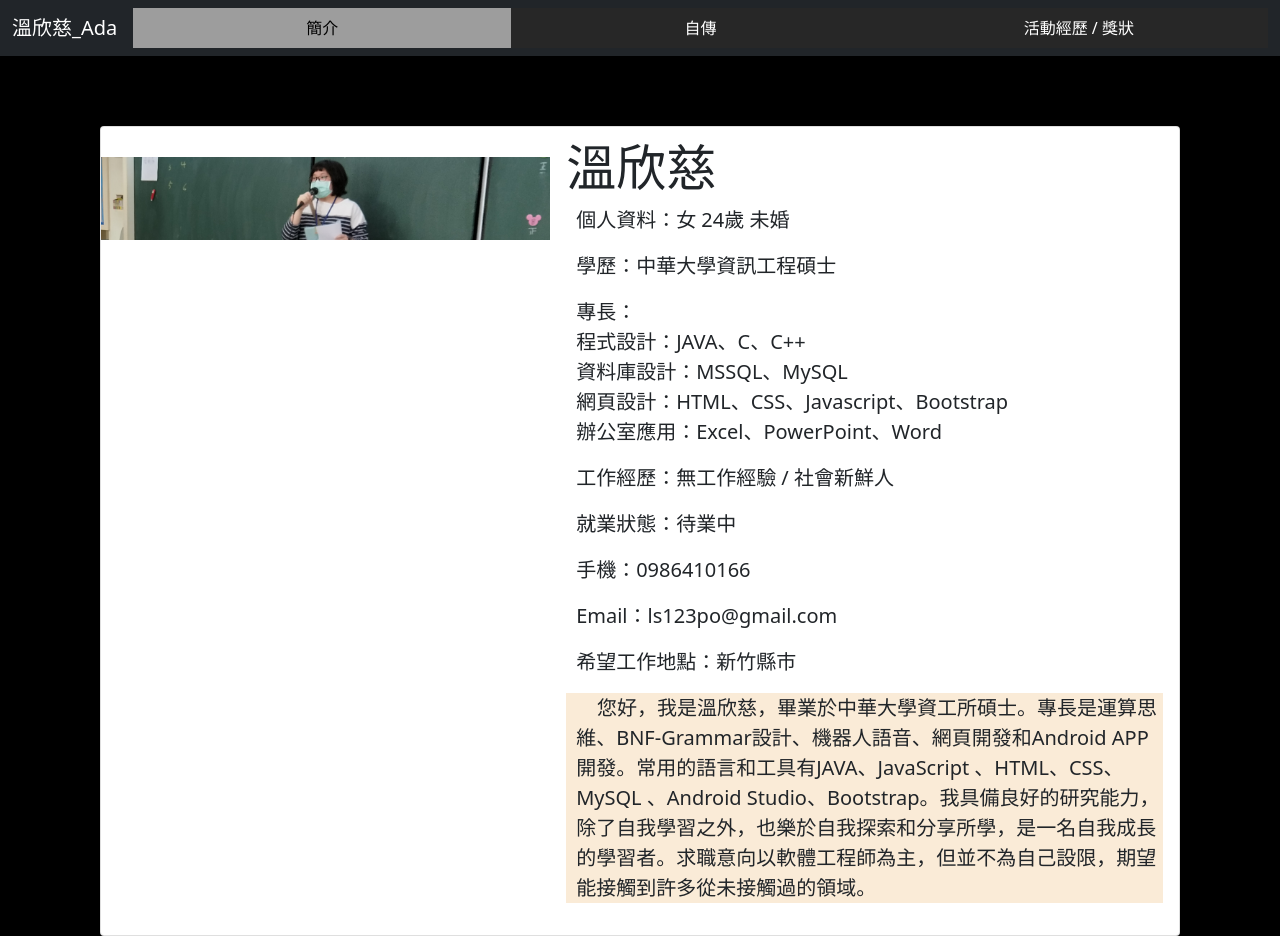
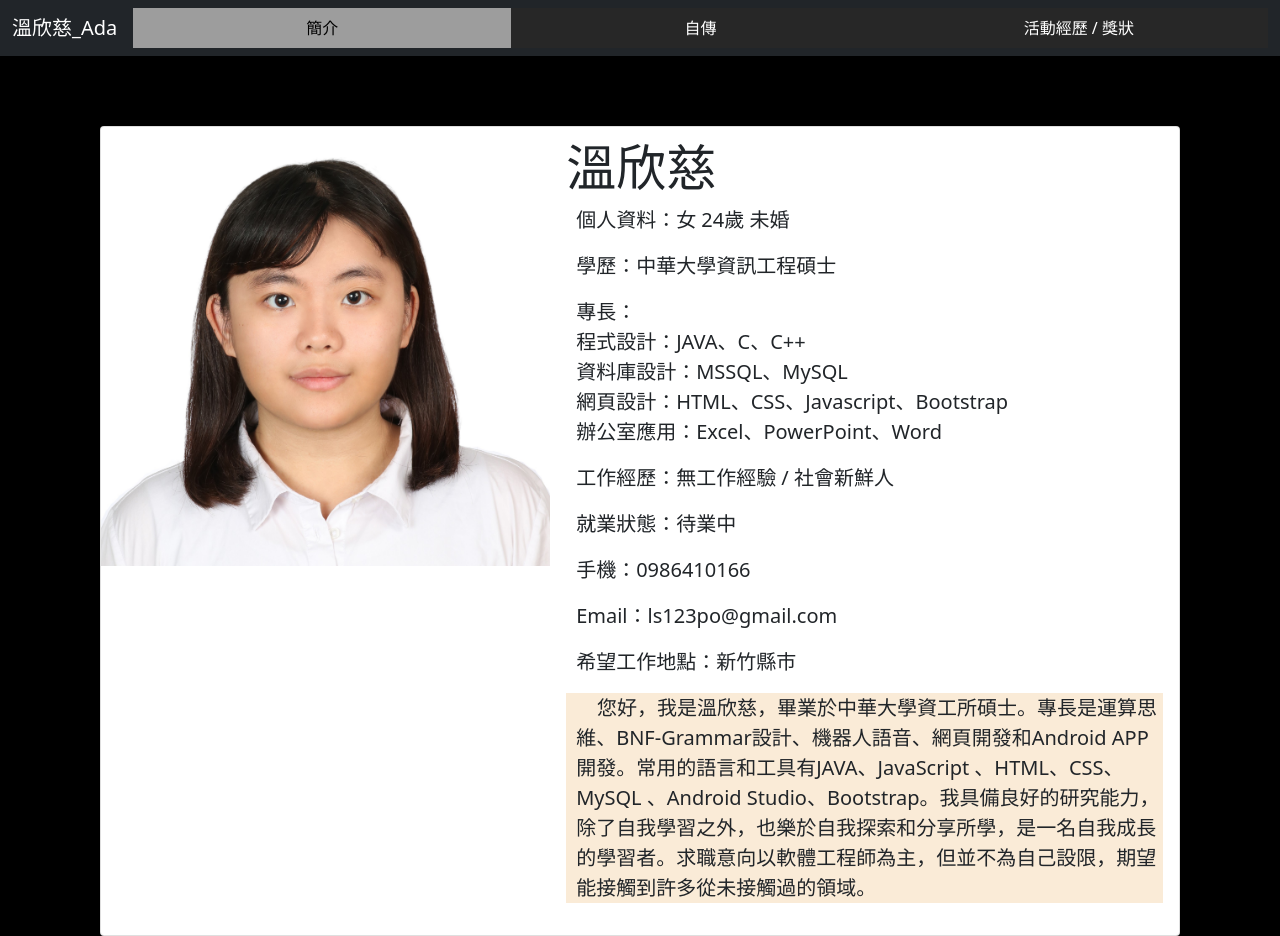
Before and after one commit to ada0323/ada0323, a plain HTML site: page index.html in a window 1280 px wide. Drawn offline with nearby package versions, Linux system fonts and the light colour scheme.

Commit message:
Update index.html

```diff
--- a/index.html
+++ b/index.html
@@ -142,7 +142,7 @@
             <div class="card mb-3 home_card">
               <div class="row g-0">
                 <div class="col-md-5">
-                  <img src="https://raw.githubusercontent.com/ada0323/ada0323/main/Image/job.jpg" alt="照片" class="id_img img-fluid">
+                  <img src="https://raw.githubusercontent.com/ada0323/ada0323/main/Image/id.jpg" alt="照片" class="id_img img-fluid">
                 </div>
                 <div class="col-md-7">
                   <div class="card-body home_card-body">
```
